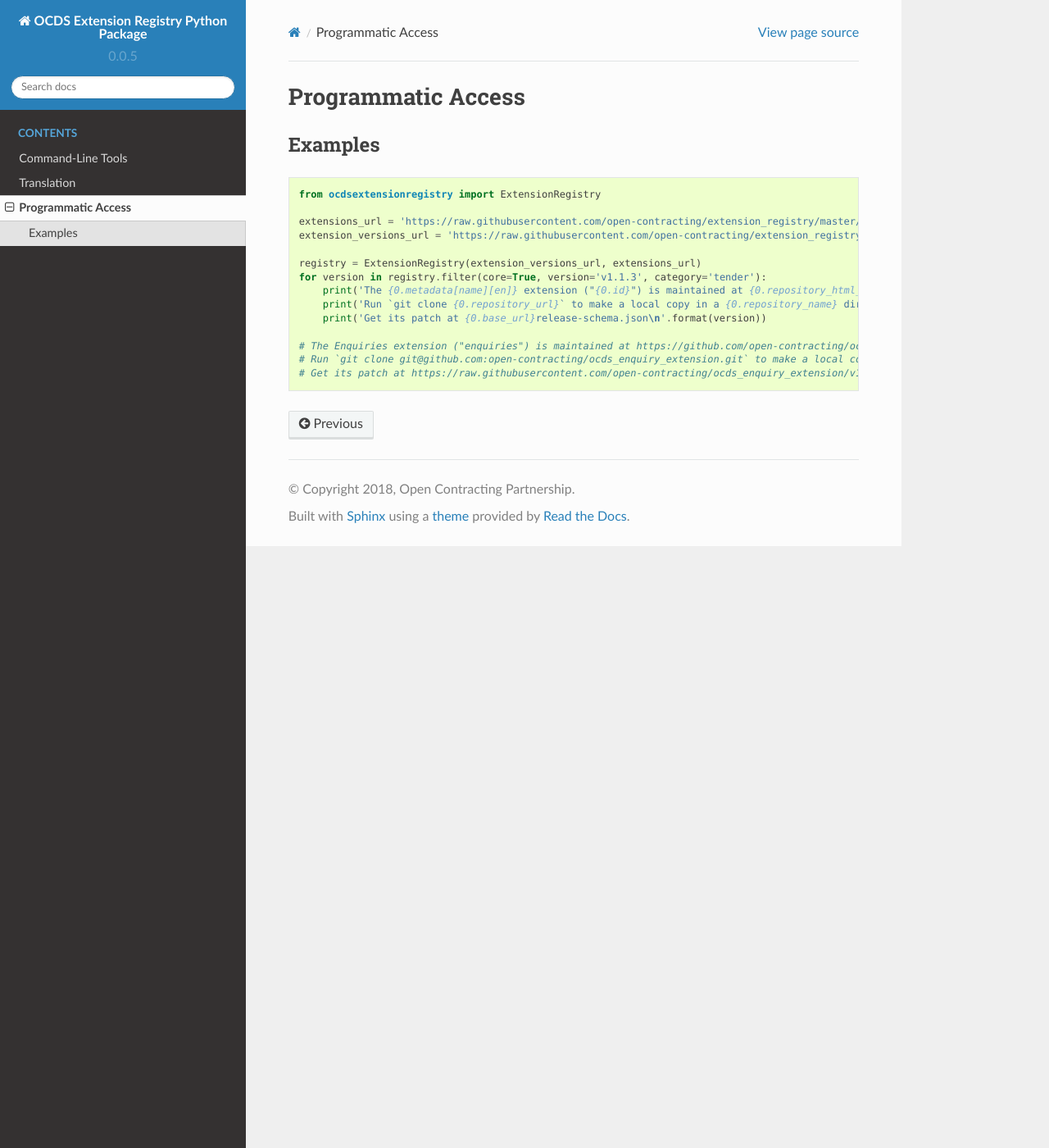
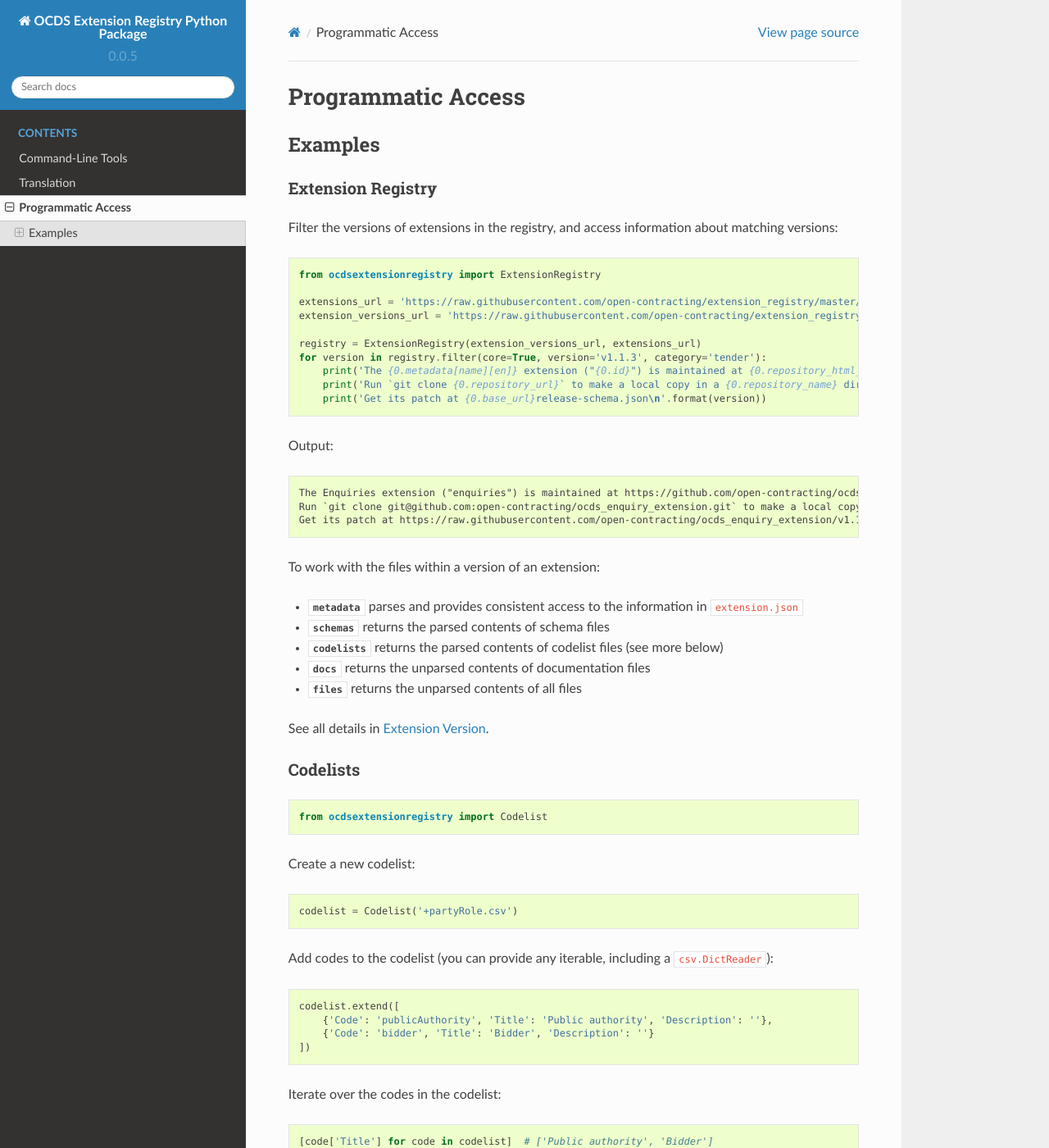
Before and after one commit to open-contracting/extension_registry.py, a Sphinx documentation site: the page built from docs/library.rst, in a window 1280 px wide and 1400 px high. Shown: the whole window at 82% size. Built offline with Sphinx 7.4.7 and the Read the Docs theme 2.0.0, drawn with Linux system fonts in a browser that asks for light colours; some of the changed text lies outside the part shown.

Commit message:
Add more library examples

```diff
--- a/docs/library.rst
+++ b/docs/library.rst
@@ -3,6 +3,11 @@ Programmatic Access
 
 Examples
 --------
+
+Extension Registry
+~~~~~~~~~~~~~~~~~~
+
+Filter the versions of extensions in the registry, and access information about matching versions:
 
 .. code:: python
 
@@ -17,6 +22,104 @@ Examples
         print('Run `git clone {0.repository_url}` to make a local copy in a {0.repository_name} directory'.format(version))
         print('Get its patch at {0.base_url}release-schema.json\n'.format(version))
 
-    # The Enquiries extension ("enquiries") is maintained at https://github.com/open-contracting/ocds_enquiry_extension
-    # Run `git clone git@github.com:open-contracting/ocds_enquiry_extension.git` to make a local copy in a ocds_enquiry_extension directory
-    # Get its patch at https://raw.githubusercontent.com/open-contracting/ocds_enquiry_extension/v1.1.3/release-schema.json
+Output::
+
+    The Enquiries extension ("enquiries") is maintained at https://github.com/open-contracting/ocds_enquiry_extension
+    Run `git clone git@github.com:open-contracting/ocds_enquiry_extension.git` to make a local copy in a ocds_enquiry_extension directory
+    Get its patch at https://raw.githubusercontent.com/open-contracting/ocds_enquiry_extension/v1.1.3/release-schema.json
+
+To work with the files within a version of an extension:
+
+* :func:`metadata <ocdsextensionregistry.extension_version.ExtensionVersion.metadata>` parses and provides consistent access to the information in ``extension.json``
+* :func:`schemas <ocdsextensionregistry.extension_version.ExtensionVersion.schemas>` returns the parsed contents of schema files
+* :func:`codelists <ocdsextensionregistry.extension_version.ExtensionVersion.codelists>` returns the parsed contents of codelist files (see more below)
+* :func:`docs <ocdsextensionregistry.extension_version.ExtensionVersion.docs>` returns the unparsed contents of documentation files
+* :func:`files <ocdsextensionregistry.extension_version.ExtensionVersion.files>` returns the unparsed contents of all files
+
+See all details in :doc:`api/extension_version`.
+
+Codelists
+~~~~~~~~~
+
+.. code:: python
+
+    from ocdsextensionregistry import Codelist
+
+Create a new codelist:
+
+.. code:: python
+
+    codelist = Codelist('+partyRole.csv')
+
+Add codes to the codelist (you can provide any iterable, including a :code:`csv.DictReader`):
+
+.. code:: python
+
+    codelist.extend([
+        {'Code': 'publicAuthority', 'Title': 'Public authority', 'Description': ''},
+        {'Code': 'bidder', 'Title': 'Bidder', 'Description': ''}
+    ])
+
+Iterate over the codes in the codelist:
+
+.. code:: python
+
+    [code['Title'] for code in codelist]  # ['Public authority', 'Bidder']
+
+Read the codelists' codes and fieldnames:
+
+.. code:: python
+
+    codelist.codes  # ['publicAuthority', 'bidder']
+    codelist.fieldnames  # ['Code', 'Title', 'Description']
+
+Determine whether the codelist adds or removes codes from another codelist:
+
+.. code:: python
+
+    codelist.patch  # True
+    codelist.addend  # True
+    codelist.subtrahend  # False
+
+Get the name of the codelist it modifies:
+
+.. code:: python
+
+    codelist.basename  # 'partyRole.csv'
+
+See all details in :doc:`api/codelist`.
+
+Profile Builder
+~~~~~~~~~~~~~~~
+
+.. code:: python
+
+    from ocdsextensionregistry import ProfileBuilder
+
+    builder = ProfileBuilder('1__1__3', {
+        'lots': 'v1.1.3',
+        'bids': 'v1.1.3',
+    })
+
+This initializes a profile of OCDS 1.1.3 with two extensions. You can then:
+
+* :func:`release_schema_patch() <ocdsextensionregistry.profile_builder.ProfileBuilder.release_schema_patch>` to get the profile's patch of ``release-schema.json``
+* :func:`patched_release_schema() <ocdsextensionregistry.profile_builder.ProfileBuilder.patched_release_schema>` to get ``release-schema.json``, after patching OCDS with the profile
+* :func:`extension_codelists() <ocdsextensionregistry.profile_builder.ProfileBuilder.extension_codelists>` to get the profile's codelists
+* :func:`patched_codelists() <ocdsextensionregistry.profile_builder.ProfileBuilder.patched_codelists>` to get the codelists, after patching OCDS with the profile
+* :func:`extensions() <ocdsextensionregistry.profile_builder.ProfileBuilder.extensions>` to iterate over the profile's versions of extensions
+
+See all details in :doc:`api/profile_builder`.
+
+.. toctree::
+   :maxdepth: 2
+   :caption: API documentation
+
+   api/extension_registry
+   api/extension_version
+   api/extension
+   api/codelist
+   api/codelist_code
+   api/profile_builder
+   api/api
+   api/exceptions
--- a/docs/translation.rst
+++ b/docs/translation.rst
@@ -33,7 +33,7 @@ Create a new ``.tx/config`` file::
 
     sphinx-intl create-txconfig
 
-Update the ``.tx/config`` file based on the POT files (replace ``ocds-extensions`` with your Transifex project)::
+Update the ``.tx/config`` file based on the POT files (replace ``ocds-extensions`` with your project)::
 
     sphinx-intl update-txconfig-resources --transifex-project-name ocds-extensions --pot-dir build/locale --locale-dir locale
 
```
Also changed, not shown: 1 other file.
